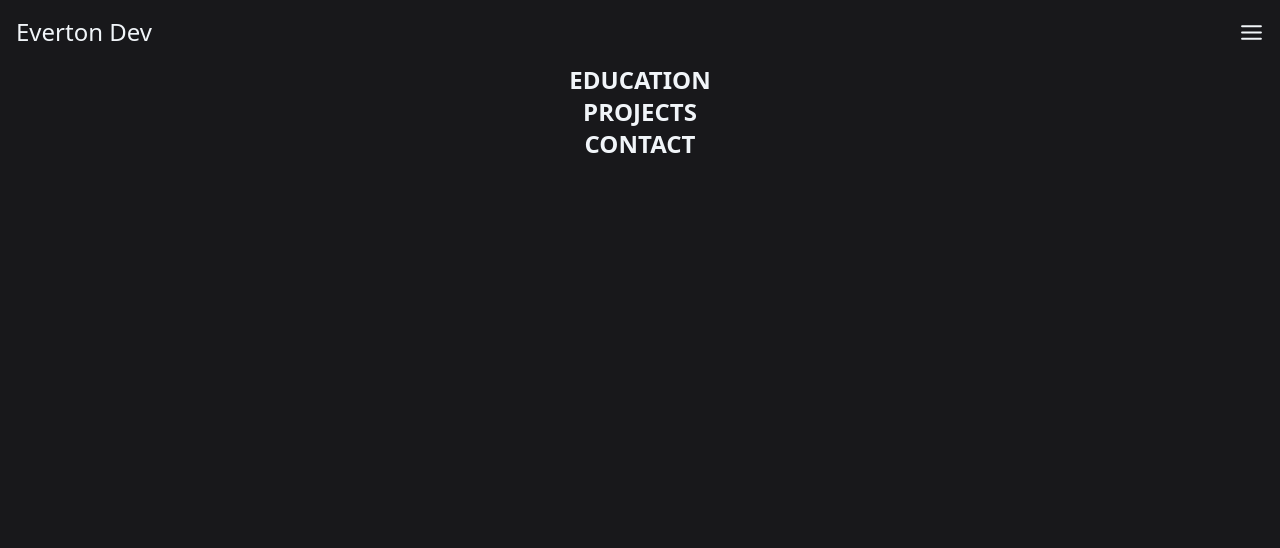
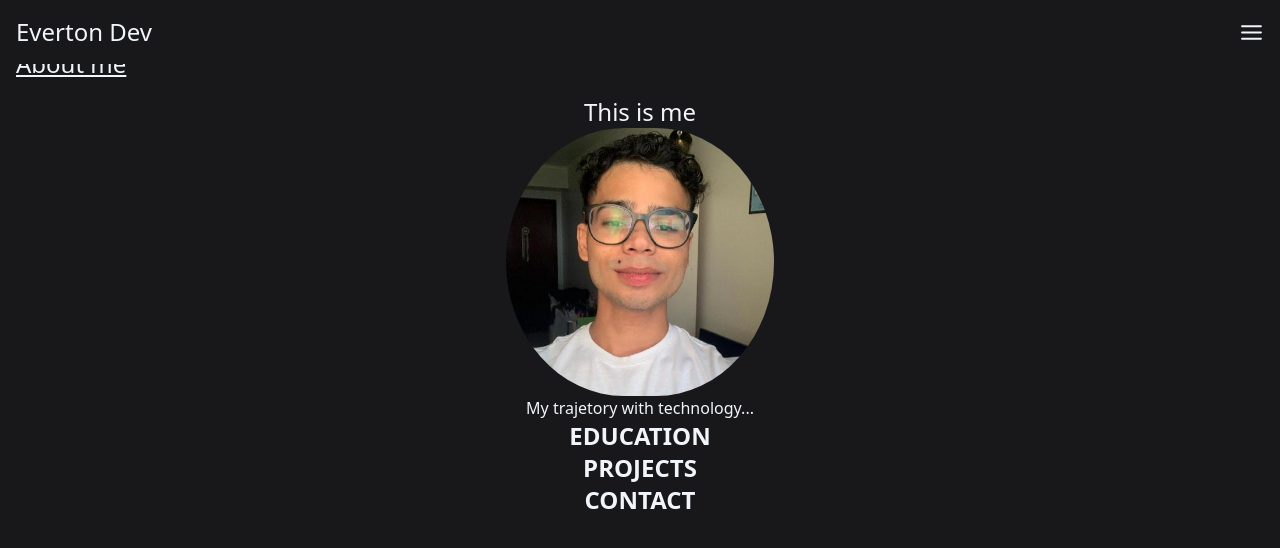
Before and after one commit to evertondsvieira/everton-dev, a React (Vite) app in the folder portifolio/: page /about in a window 1280 px wide. Shown: the top 548 px of the page. Built offline with nearby package versions, Linux system fonts and the light colour scheme.

Commit message:
fix: fixed about

```diff
--- a/portifolio/src/pages/About/index.tsx
+++ b/portifolio/src/pages/About/index.tsx
@@ -1,7 +1,16 @@
 const About = () => {
     return(
         <div>
-            <h1 className="text-center text-2xl font-extrabold uppercase text-slate-100">About</h1>
+            <h1 className="text-left text-2xl mx-4 my-4 underline text-slate-100">About me</h1>
+            <div className="flex items-center justify-center flex-col text-slate-100">
+                <div>
+                    <h2 className="text-center text-2xl">This is me</h2>
+                    <img className="w-[300px] border-separate px-4 rounded-full" src="perfil.jpg" alt="Foto de perfil"/>
+                </div>
+                <div className="flex items-center justify-center">
+                    <p className="">My trajetory with technology...</p>
+                </div>
+            </div>
         </div>
     )
 }
```
